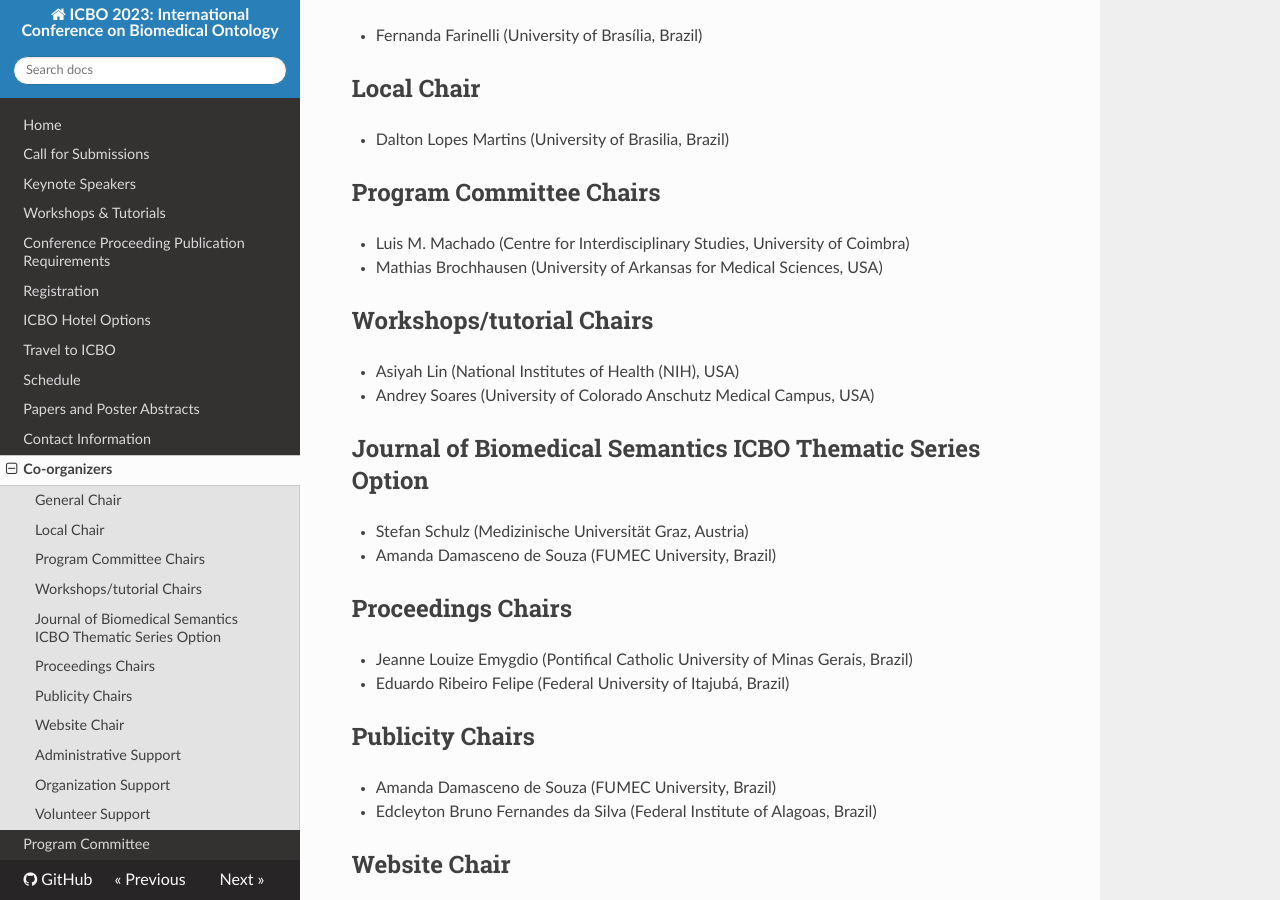
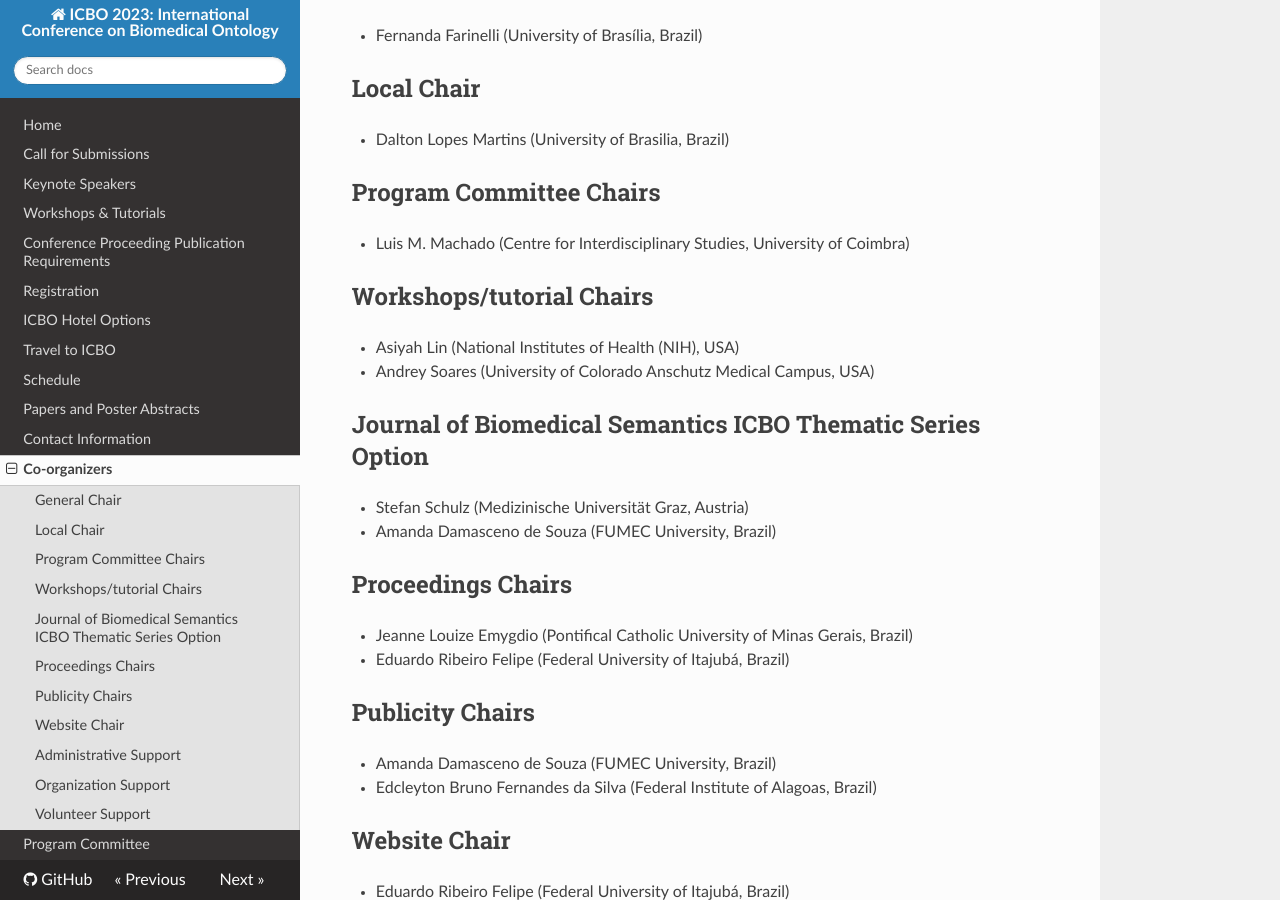
Before and after one commit to ICBO-conference/icbo2023, an MkDocs documentation site: the page built from docs/co-organizers.md, in a window 1280 px wide and 900 px high, scrolled down 333 px. Built offline with MkDocs 1.6.1, drawn with Linux system fonts in a browser that asks for light colours; nearby versions of some CDN libraries.

Commit message:
organizers

```diff
--- a/docs/co-organizers.md
+++ b/docs/co-organizers.md
@@ -14,7 +14,7 @@
 
 ## Program Committee Chairs
 * Luis M. Machado (Centre for Interdisciplinary Studies, University of Coimbra)
-* Mathias Brochhausen (University of Arkansas for Medical Sciences, USA)
+
 
 ## Workshops/tutorial Chairs
 * Asiyah Lin (National Institutes of Health (NIH), USA)
```
